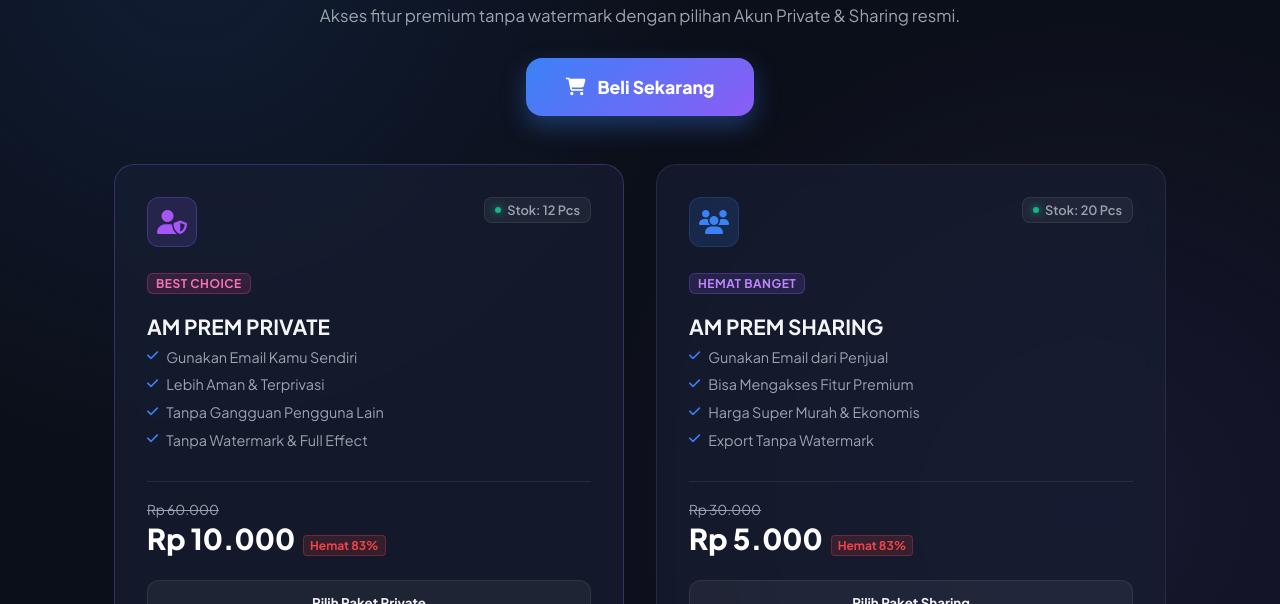
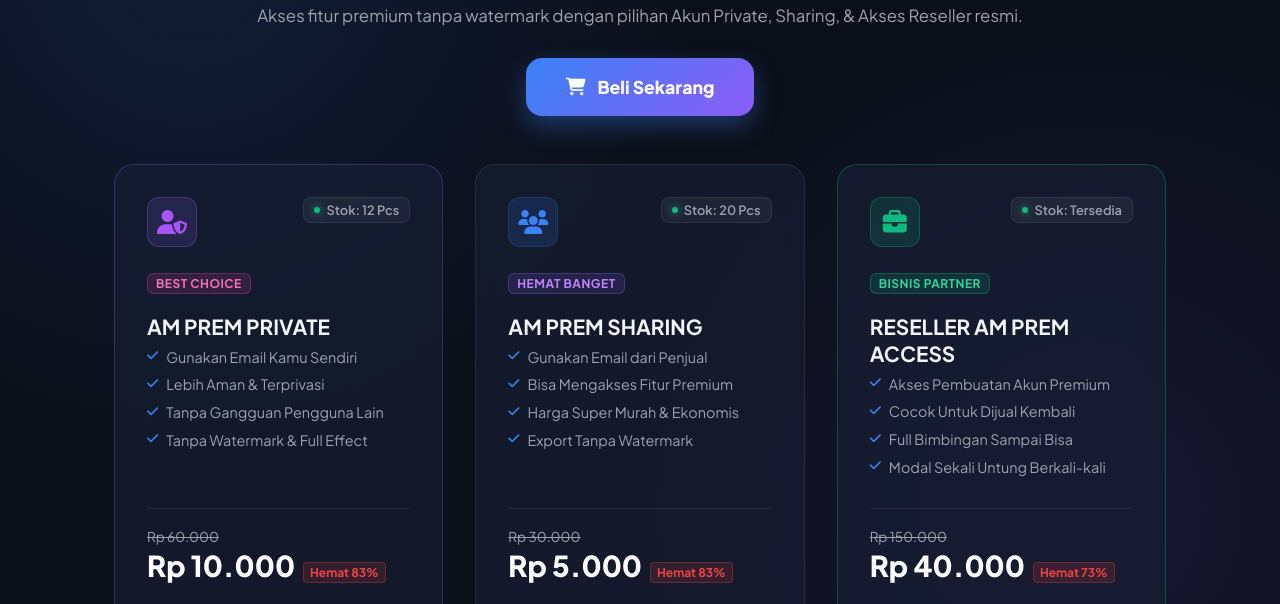
Before and after one commit to zalzzrizalz548-wq/ZalxzAmStore, a plain HTML site: page index.html in a window 1280 px wide. Shown: the part 169-773 px from the top of the page. Drawn offline with Linux system fonts and the light colour scheme.

Commit message:
Update index.html

```diff
--- a/index.html
+++ b/index.html
@@ -4,7 +4,6 @@
     <meta charset="UTF-8">
     <meta name="viewport" content="width=device-width, initial-scale=1.0">
     <title>Zalzz Store - Official Digital Goods</title>
-    <!-- Google Fonts & Font Awesome Icons -->
     <link href="https://fonts.googleapis.com/css2?family=Plus+Jakarta+Sans:wght@400;500;600;700;800&display=swap" rel="stylesheet">
     <link rel="stylesheet" href="https://cdnjs.cloudflare.com/ajax/libs/font-awesome/6.4.0/css/all.min.css">
 
@@ -631,7 +630,6 @@
 </head>
 <body>
 
-    <!-- Navbar -->
     <header>
         <div class="navbar">
             <div class="brand">
@@ -644,14 +642,12 @@
         </div>
     </header>
 
-    <!-- Main Content -->
     <main class="container">
         <div class="hero-title">
             <h1>Alight Motion Premium</h1>
-            <p>Akses fitur premium tanpa watermark dengan pilihan Akun Private & Sharing resmi.</p>
+            <p>Akses fitur premium tanpa watermark dengan pilihan Akun Private, Sharing, & Akses Reseller resmi.</p>
         </div>
 
-        <!-- Single Action Button -->
         <div class="hero-action">
             <button class="btn-main-buy" onclick="openOrderModal()">
                 <i class="fa-solid fa-cart-shopping"></i> Beli Sekarang
@@ -660,7 +656,6 @@
 
         <div class="products-grid">
 
-            <!-- Produk 1: AM PREM PRIVATE -->
             <div class="product-card" style="border-color: rgba(139, 92, 246, 0.3);">
                 <div>
                     <div class="card-header">
@@ -693,7 +688,6 @@
                 </div>
             </div>
 
-            <!-- Produk 2: AM PREM SHARING -->
             <div class="product-card">
                 <div>
                     <div class="card-header">
@@ -726,9 +720,40 @@
                 </div>
             </div>
 
+            <div class="product-card" style="border-color: rgba(16, 185, 129, 0.3);">
+                <div>
+                    <div class="card-header">
+                        <div class="product-icon" style="background: rgba(16, 185, 129, 0.15); color: #10b981; border-color: rgba(16, 185, 129, 0.3);">
+                            <i class="fa-solid fa-briefcase"></i>
+                        </div>
+                        <div class="stock-tag">
+                            <span class="dot"></span> Stok: Tersedia
+                        </div>
+                    </div>
+                    <span class="product-type" style="background: rgba(16, 185, 129, 0.15); color: #34d399; border-color: rgba(16, 185, 129, 0.3);">Bisnis Partner</span>
+                    <h2 class="product-title">RESELLER AM PREM ACCESS</h2>
+                    <ul class="product-features">
+                        <li><i class="fa-solid fa-check"></i> Akses Pembuatan Akun Premium</li>
+                        <li><i class="fa-solid fa-check"></i> Cocok Untuk Dijual Kembali</li>
+                        <li><i class="fa-solid fa-check"></i> Full Bimbingan Sampai Bisa</li>
+                        <li><i class="fa-solid fa-check"></i> Modal Sekali Untung Berkali-kali</li>
+                    </ul>
+                </div>
+
+                <div>
+                    <div class="price-container">
+                        <div class="original-price">Rp 150.000</div>
+                        <div class="current-price">
+                            Rp 40.000
+                            <span class="save-badge">Hemat 73%</span>
+                        </div>
+                    </div>
+                    <button onclick="openOrderModal('RESELLER')" class="btn-card-buy">Pilih Akses Reseller</button>
+                </div>
+            </div>
+
         </div>
 
-        <!-- Section Testimoni & Komentar -->
         <section class="reviews-section">
             <div class="reviews-header">
                 <h2><i class="fa-solid fa-comments" style="color: var(--accent-color);"></i> Kata Mereka</h2>
@@ -737,7 +762,6 @@
                 </div>
             </div>
 
-            <!-- Form Tulis Komentar -->
             <div class="comment-form">
                 <h3>Tulis Ulasan Kamu</h3>
                 <form id="reviewForm" onsubmit="addComment(event)">
@@ -746,6 +770,7 @@
                         <select id="productType" class="form-input" style="color: #a0aec0;" required>
                             <option value="AM PREM PRIVATE" selected>Variasi: AM PREM PRIVATE (10k)</option>
                             <option value="AM PREM SHARING">Variasi: AM PREM SHARING (5k)</option>
+                            <option value="RESELLER AM PREM ACCESS">Variasi: RESELLER AM PREM (40k)</option>
                         </select>
                     </div>
                     <div style="margin-bottom: 1rem;">
@@ -757,10 +782,8 @@
                 </form>
             </div>
 
-            <!-- List Komentar -->
             <div class="reviews-list" id="reviewsList">
 
-                <!-- Review 1 -->
                 <div class="review-card">
                     <div class="review-user">
                         <div class="user-info">
@@ -778,7 +801,6 @@
                     <span class="item-tag">Membeli: AM PREM PRIVATE</span>
                 </div>
 
-                <!-- Review 2 -->
                 <div class="review-card">
                     <div class="review-user">
                         <div class="user-info">
@@ -796,7 +818,6 @@
                     <span class="item-tag">Membeli: AM PREM SHARING</span>
                 </div>
 
-                <!-- Review 3 -->
                 <div class="review-card">
                     <div class="review-user">
                         <div class="user-info">
@@ -814,7 +835,6 @@
                     <span class="item-tag">Membeli: AM PREM PRIVATE</span>
                 </div>
 
-                <!-- Review 4 -->
                 <div class="review-card">
                     <div class="review-user">
                         <div class="user-info">
@@ -836,7 +856,6 @@
         </section>
     </main>
 
-    <!-- MODAL POPUP PEMBELIAN -->
     <div class="modal-overlay" id="orderModal">
         <div class="modal-content">
             <button class="modal-close" onclick="closeOrderModal()"><i class="fa-solid fa-xmark"></i></button>
@@ -850,6 +869,7 @@
                     <select id="modalPackage" class="form-input" onchange="toggleEmailInput()" required>
                         <option value="PRIVATE">AM PREM PRIVATE - Rp 10.000</option>
                         <option value="SHARING">AM PREM SHARING - Rp 5.000</option>
+                        <option value="RESELLER ACCESS">RESELLER AM PREM ACCESS - Rp 40.000</option>
                     </select>
                 </div>
 
@@ -865,20 +885,23 @@
         </div>
     </div>
 
-    <!-- Footer -->
     <footer>
         <p>&copy; 2026 Zalzz Store. All rights reserved.</p>
     </footer>
 
-    <!-- Script Logic Pop-Up Modal & WA Link -->
     <script>
-        const phoneSeller = "6283872878413";
+        const phoneSeller = "628812677529";
 
         function openOrderModal(defaultType = 'PRIVATE') {
             const modal = document.getElementById('orderModal');
             const select = document.getElementById('modalPackage');
 
-            select.value = defaultType;
+            if (defaultType === 'RESELLER') {
+                select.value = 'RESELLER ACCESS';
+            } else {
+                select.value = defaultType;
+            }
+
             toggleEmailInput();
 
             modal.classList.add('active');
@@ -916,9 +939,12 @@
             if (packageType === 'PRIVATE') {
                 priceText = "Rp 10.000";
                 emailText = buyerEmail;
-            } else {
+            } else if (packageType === 'SHARING') {
                 priceText = "Rp 5.000";
-                emailText = ""; // Dikosongkan jika SHARING
+                emailText = "";
+            } else if (packageType === 'RESELLER ACCESS') {
+                priceText = "Rp 40.000";
+                emailText = "";
             }
 
             // Format Pesan Sesuai Permintaan
@@ -971,7 +997,7 @@
             alert('Ulasan kamu berhasil terkirim!');
         }
 
-        // Close modal when clicking outside content
+       // Close modal when clicking outside content
         window.onclick = function(event) {
             const modal = document.getElementById('orderModal');
             if (event.target === modal) {
```
